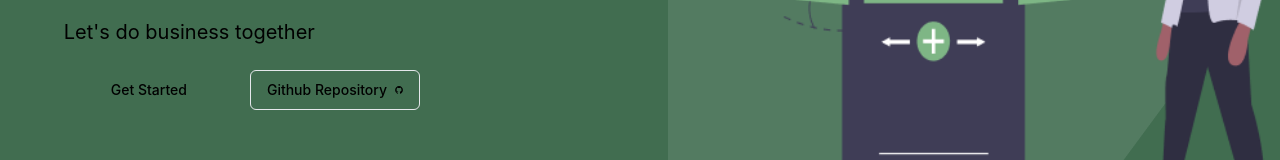
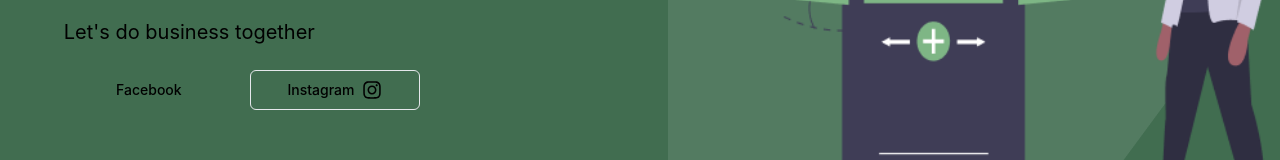
Before and after one commit to naraynabhay/mernstack-2024, a React (Vite) app: page / in a window 1280 px wide. Shown: the part 429-589 px from the top of the page. Built offline with nearby package versions, Linux system fonts and the light colour scheme; no server answers.

Commit message:
hero-section

```diff
--- a/src/components/demo/Hero.tsx
+++ b/src/components/demo/Hero.tsx
@@ -1,7 +1,7 @@
 import { Button } from "./ui/button";
 import { buttonVariants } from "./ui/button";
 // import { HeroCards } from "./HeroCards";
-import { GitHubLogoIcon } from "@radix-ui/react-icons";
+import { FaInstagram } from "react-icons/fa";
 import "./Hero.css"
 import hero from "./assets/herofload.png"
 import heroover from "./assets/transparenthero.png"
@@ -34,17 +34,17 @@ export const Hero = () => {
         </p>
 
         <div className="space-y-4 md:space-y-0 md:space-x-4">
-          <Button className="w-full md:w-1/3">Get Started</Button>
+          <Button className="w-full md:w-1/3">Facebook</Button>
 
           <a
-            href="https://github.com/leoMirandaa/shadcn-landing-page.git"
+            href="https://www.instagram.com/"
             target="_blank"
             className={`w-full md:w-1/3 ${buttonVariants({
               variant: "outline",
             })}`}
           >
-            Github Repository
-            <GitHubLogoIcon className="ml-2 w-5 h-5" />
+            Instagram
+            <FaInstagram className="ml-2 w-5 h-5" />
           </a>
         </div>
       </div>
```
